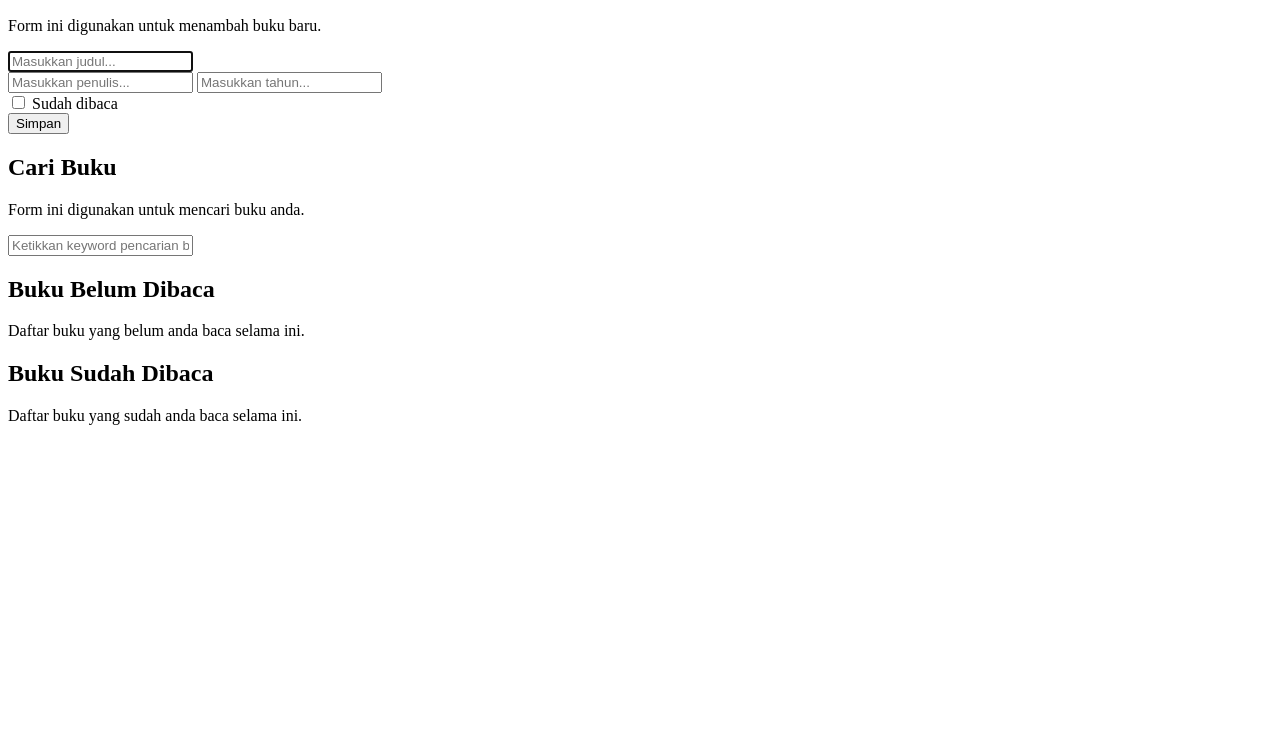
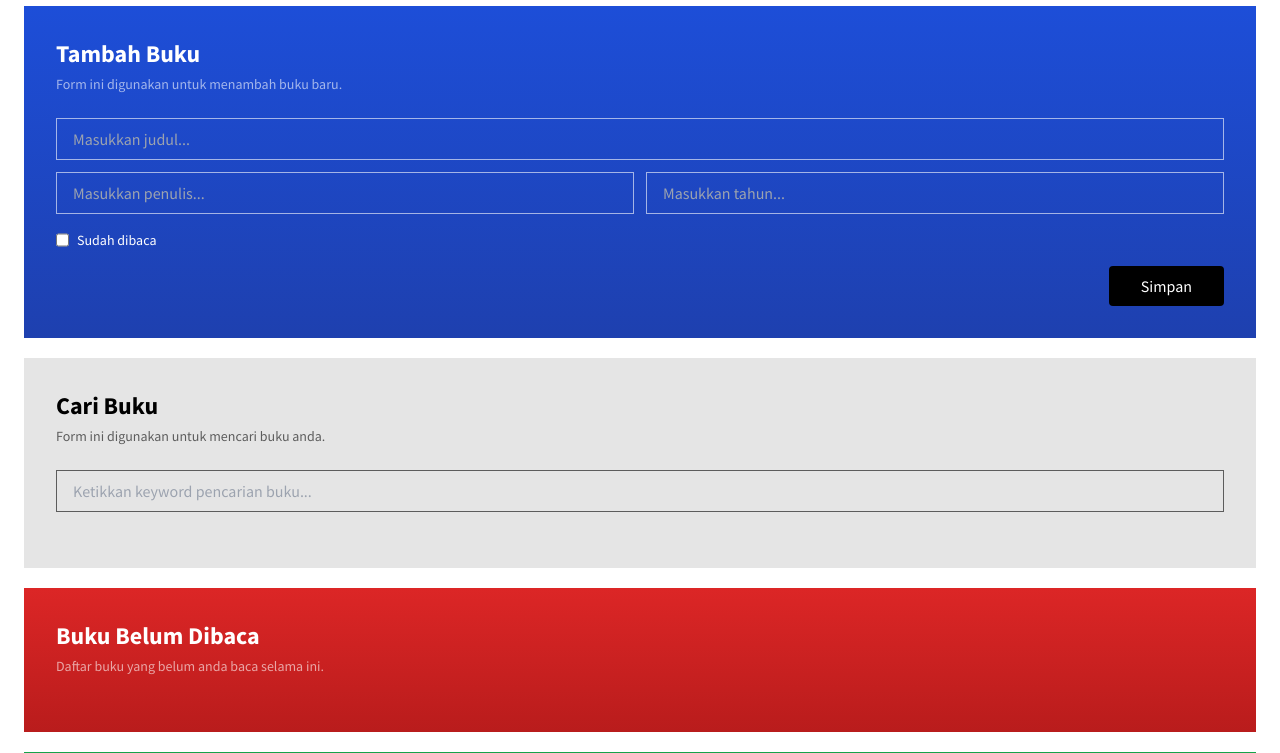
Before and after one commit to stephenjhs/dicoding-bookshelf, a website: page index.html in a window 1280 px wide. Shown: the part 110-863 px from the top of the page. Before the commit the page ends 800 px from the top, so only its background shows below. Drawn offline with Linux system fonts and the light colour scheme; the site is published under a folder, as on GitHub Pages, so addresses that start at the root find nothing.

Commit message:
ada salah dikit pada href css

```diff
--- a/index.html
+++ b/index.html
@@ -4,7 +4,7 @@
 		<meta charset="UTF-8" />
 		<meta name="viewport" content="width=device-width, initial-scale=1.0" />
 		<title>Dicoding Bookshelf</title>
-		<link rel="stylesheet" href="/dist/css/tailwind.css" />
+		<link rel="stylesheet" href="dist/css/tailwind.css" />
 		<link href="https://fonts.googleapis.com/css2?family=Source+Sans+Pro:wght@400;600;700&display=swap" rel="stylesheet" />
 	</head>
 	<body class="antialiased h-[1000px]">
```
